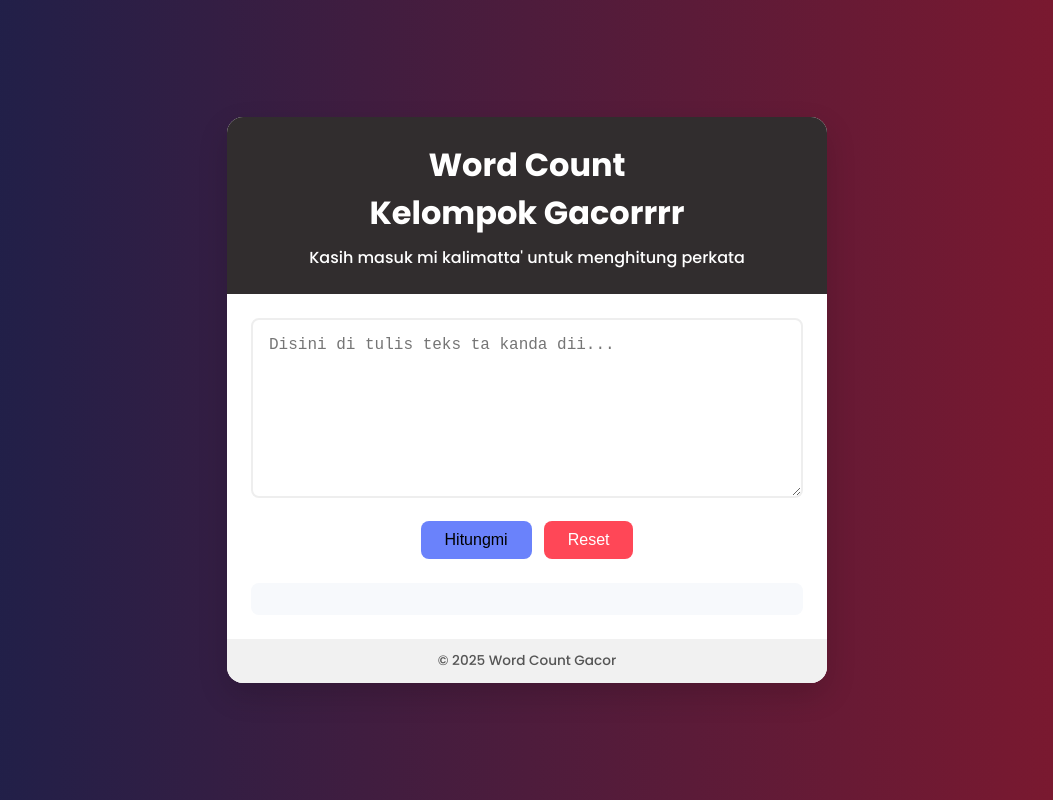
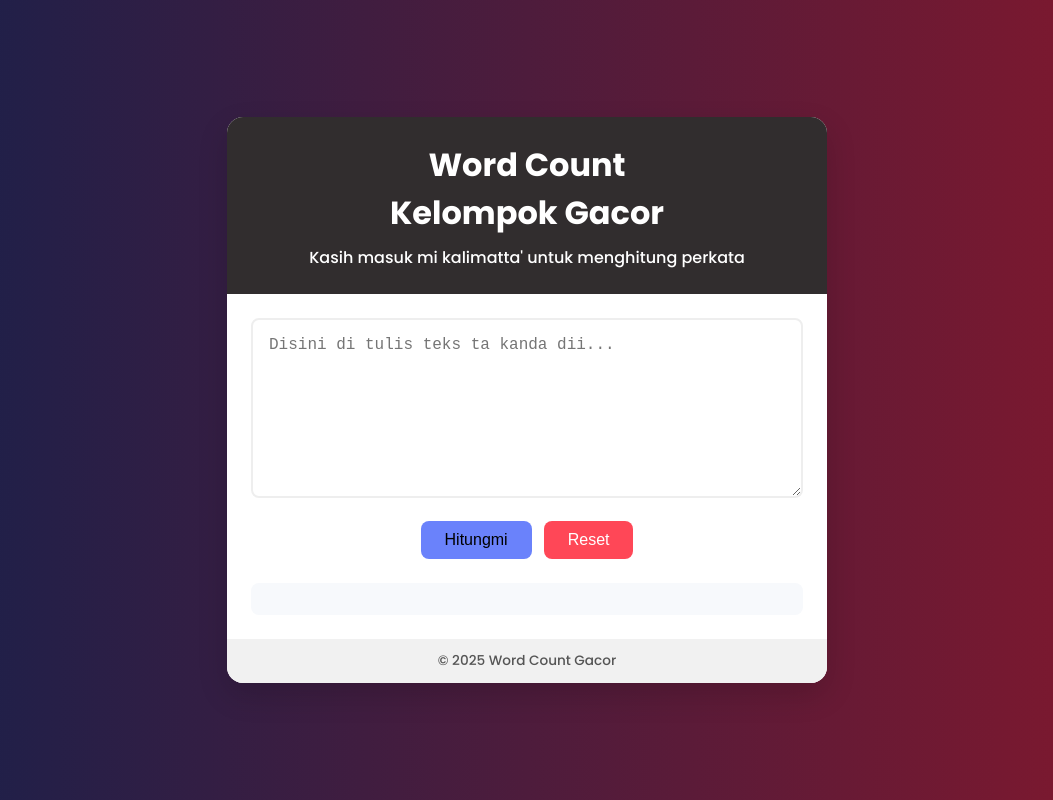
Before and after one commit to appanguyyy/aplikasiwordcount, a plain HTML site: page index.html in a window 1280 px wide. Shown: the whole page, without its empty margins (113-1166 px from the left). Drawn offline with Linux system fonts and the light colour scheme.

Commit message:
Update index.html

```diff
--- a/index.html
+++ b/index.html
@@ -11,7 +11,7 @@
   <div class="container">
     <header>
       <h1>Word Count</h1>
-      <h1> Kelompok Gacorrrr</h1>
+      <h1> Kelompok Gacor</h1>
       <p>Kasih masuk mi kalimatta' untuk menghitung perkata
       </p>
     </header>
```
